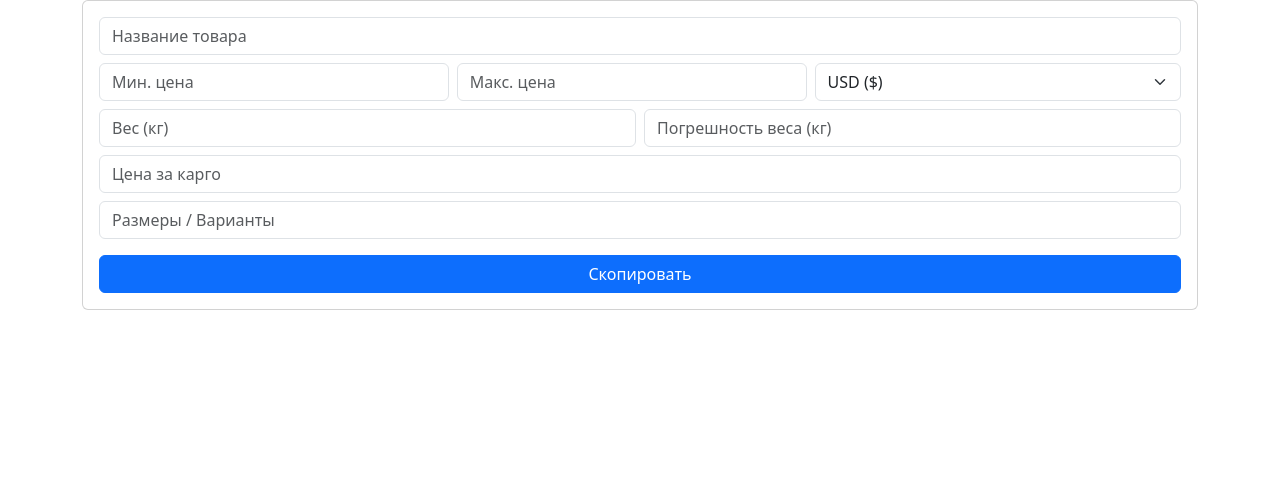
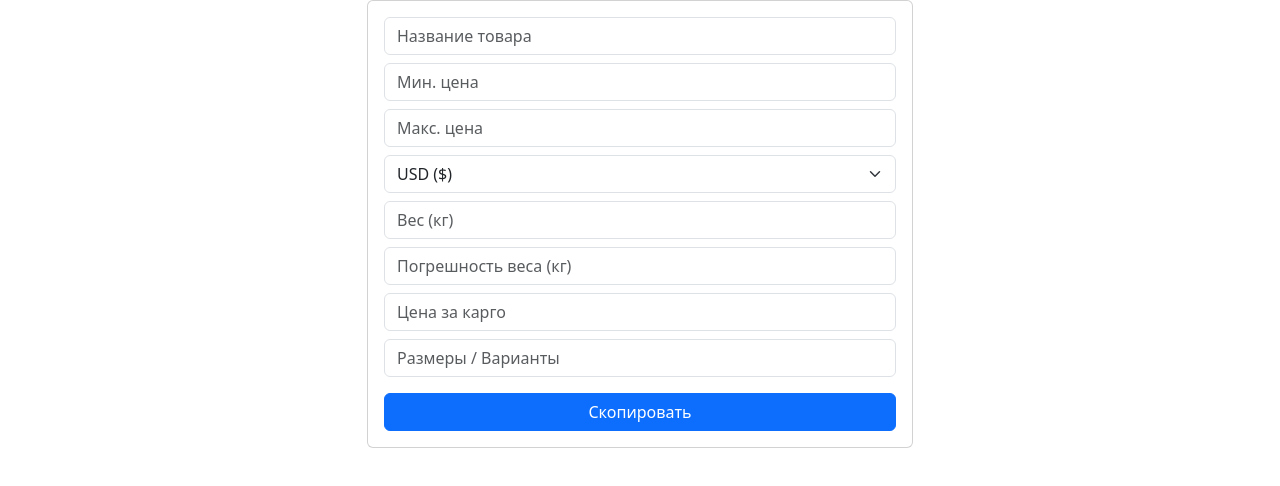
Before and after one commit to notouting/shop_card-template, a plain HTML site: page index.html in a window 1280 px wide. Drawn offline with nearby package versions, Linux system fonts and the light colour scheme.

Commit message:
Update index.html

```diff
--- a/index.html
+++ b/index.html
@@ -10,25 +10,29 @@
 </head>
 
 <body>
-    <div class="container d-grid col-12">
+    <div class="container">
+        <div class="row justify-content-center">
+            <div class="col-12 col-md-8 col-lg-6">
                 <form class="card p-3">
                     <input class="form-control mb-2" type="text" placeholder="Название товара" required>
-            <div class="d-flex gap-2">
+
                     <input class="form-control mb-2" type="text" placeholder="Мин. цена" required>
                     <input class="form-control mb-2" type="text" placeholder="Макс. цена" required>
                     <select class="form-select mb-2" id="currency">
                         <option value="$">USD ($)</option>
                         <option value="сум">UZS (сум)</option>
                     </select>
-            </div>
-            <div class="d-flex gap-2">
+
                     <input class="form-control mb-2" type="text" placeholder="Вес (кг)" required>
                     <input class="form-control mb-2" type="text" placeholder="Погрешность веса (кг)" required>
-            </div>
+
                     <input class="form-control mb-2" type="text" placeholder="Цена за карго" required>
                     <input class="form-control mb-2" type="text" placeholder="Размеры / Варианты" required>
-            <button class="btn btn-primary mt-2" type="submit">Скопировать</button>
+
+                    <button class="btn btn-primary mt-2 w-100" type="submit">Скопировать</button>
                 </form>
+            </div>
+        </div>
     </div>
     <script src="main.js"></script>
 </body>
```
Lines whose indentation alone changed are shown as unchanged.
